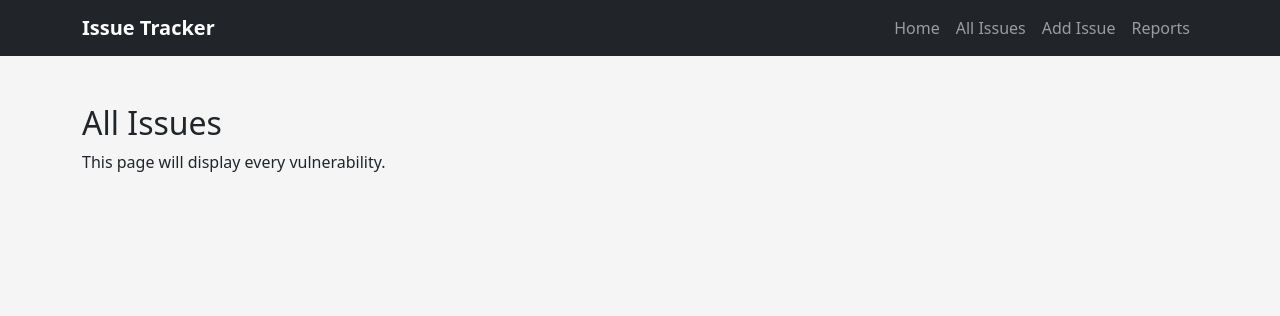
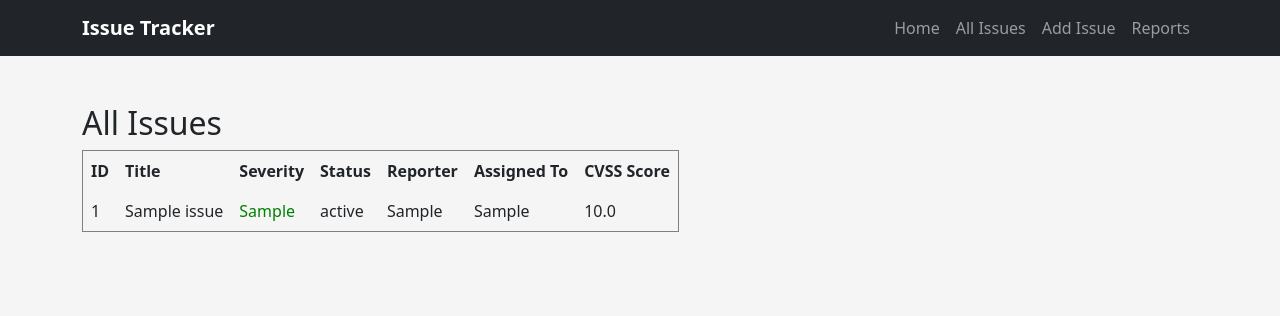
Before and after one commit to dbsspencerjohn-dot/spencer, a Flask app: template templates/issues.html in a window 1280 px wide. Shown: the top 316 px of the page. Run offline with Flask 3, Linux system fonts and the light colour scheme; the template is opened without the code that fills it: values that come from a table or form of the project are taken from there, others are empty; tables that the repository leaves empty hold one stand-in row (values such as "Sample post").

Commit message:
fixed issues_page  (Source : Self)

```diff
--- a/routes.py
+++ b/routes.py
@@ -201,9 +201,7 @@ def delete_issue(issue_id):
 # api route to render the issues page from template florder
 @api.route("/issues-page")
 def issues_page():
-    issues = VulnIssue.query.order_by(
-        VulnIssue.created_at.desc()
-    ).all()
+    issues = VulnIssue.query.order_by(VulnIssue.created_at.desc()).all()
 
     return render_template("issues.html",  issues=issues)
 
--- a/templates/issues.html
+++ b/templates/issues.html
@@ -1,25 +1,44 @@
-<!-- {% extends "base.html" %} {% block title %} All Issues {% endblock %} {% block
+{% extends "base.html" %} {% block title %} All Issues {% endblock %} {% block
 content %}
 
 <h2>All Issues</h2>
 
-<p>This page will display every vulnerability.</p>
+<table border="1" cellpadding="8">
+  <tr>
+    <th>ID</th>
+    <th>Title</th>
+    <th>Severity</th>
+    <th>Status</th>
+    <th>Reporter</th>
+    <th>Assigned To</th>
+    <th>CVSS Score</th>
+  </tr>
 
-{% endblock %} -->
-
+  {% for issue in issues %}
+  <tr>
+    <td>{{ issue.id }}</td>
     <td>{{ issue.title }}</td>
 
     <td>
       {% if issue.severity == "Critical" %}
       <span style="color: red; font-weight: bold"> {{ issue.severity }} </span>
-
       {% elif issue.severity == "High" %}
-  <span style="color: orange; font-weight: bold"> {{ issue.severity }} </span>
-
+      <span style="color: orange; font-weight: bold">
+        {{ issue.severity }}
+      </span>
       {% elif issue.severity == "Medium" %}
       <span style="color: gold"> {{ issue.severity }} </span>
-
       {% else %}
       <span style="color: green"> {{ issue.severity }} </span>
       {% endif %}
     </td>
+
+    <td>{{ issue.status }}</td>
+    <td>{{ issue.reporter }}</td>
+    <td>{{ issue.assigned_to }}</td>
+    <td>{{ issue.cvss_score }}</td>
+  </tr>
+  {% endfor %}
+</table>
+
+{% endblock %}
```
Lines whose indentation alone changed are shown as unchanged.
